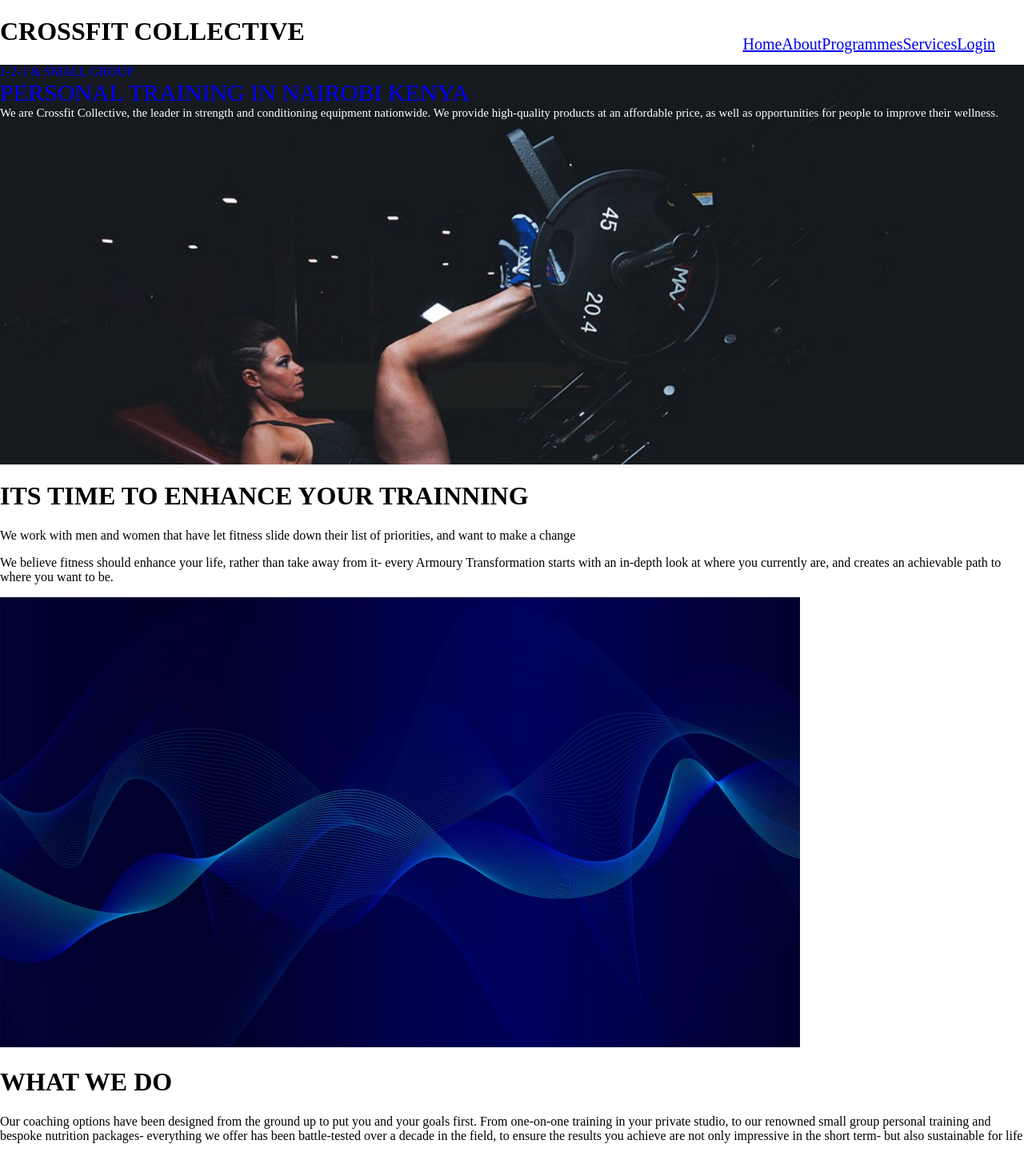
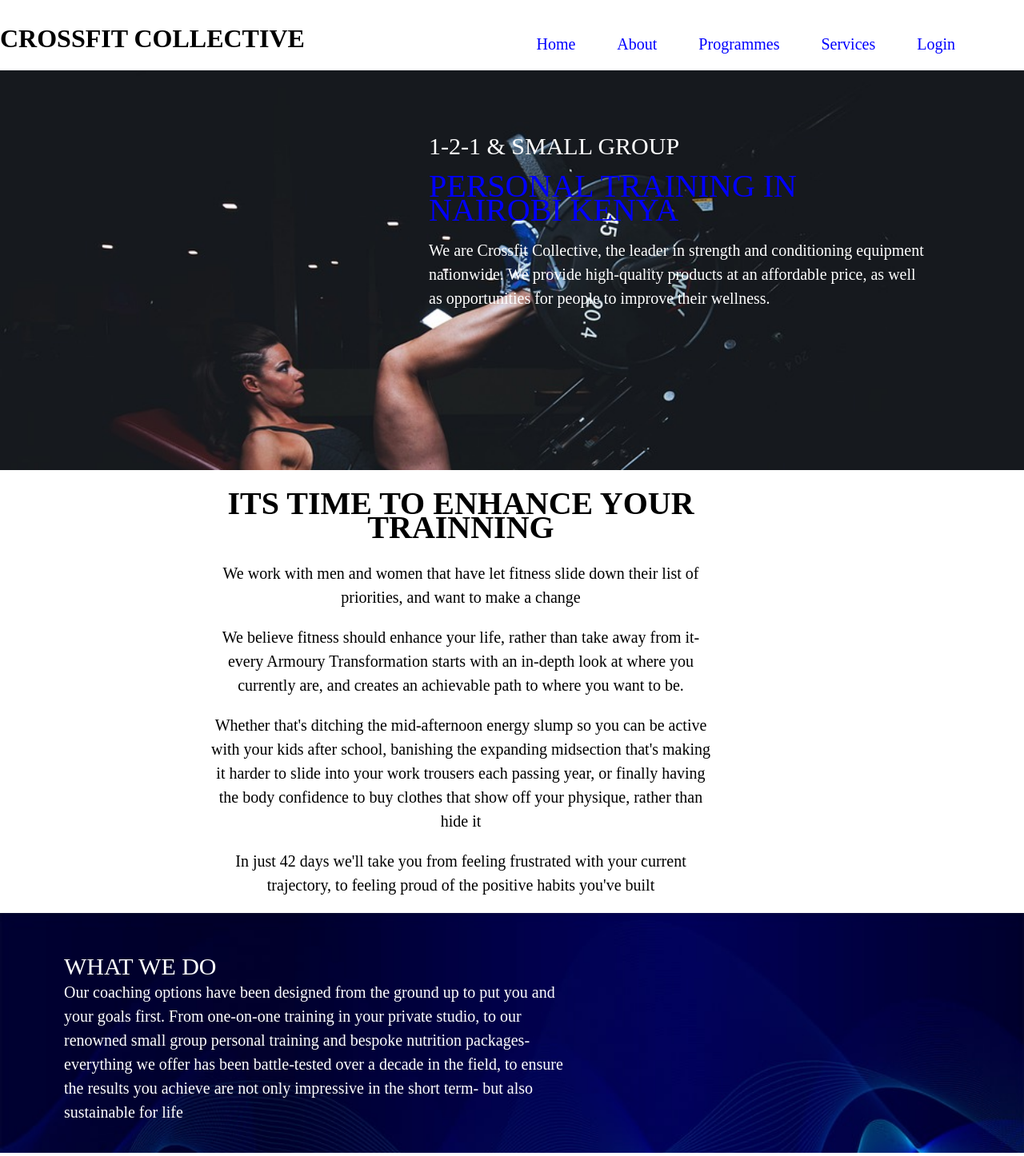
Before and after one commit to Eddahkarambu/Fitness-web-app, a React (Create React App) app: page / in a window 1280 px wide. Shown: the whole page at 80% size. Built offline with nearby package versions, Linux system fonts and the light colour scheme.

Commit message:
add css styles

```diff
--- a/src/Components/Home.css
+++ b/src/Components/Home.css
@@ -12,17 +12,63 @@ body{
 
 }
 .intro{
-    display: block;
+   position:relative;
+   padding-left: 40px;
+
+}
+.one{
+    padding-top:80px ;
+    width: 50%;
+    margin-left:40%;
+    line-height: 30px;
 }
 .smallgroup{
-    color: blue;
-    font: 20px;
+    color: white;
+    font-size: 30px;
 }
 .training{
     color: blue;
-    font-size: 30px;
+    font-size: 40px;
+    padding-bottom: 20px;
+    padding-top: 20px;
 }
 .para{
     color:white;
-    font-size: 15px;
+    font-size: 20px;
 }
+
+.background{
+    background-image: url('../Images/background.jpg');
+    height: fit-content;
+    width: 100%;
+    background-size: cover;
+   object-fit: cover;
+   height: 300px;
+
+}
+.about{
+    color: white;
+    padding-top: 50px;
+    width: 50%;
+    margin-left: 80px;
+}
+.services{
+    font-size: 30px;
+}
+.service{
+    font-size: 20px;
+    line-height: 30px;
+    word-wrap: break-word;
+    display: inline-block;
+    display: block;
+}
+.intro2{
+    line-height: 30px;
+    text-align: center;
+    font-size: 20px;
+    word-wrap: break-word;
+    display: block;
+    width:50%;
+    justify-content: center;
+   margin-left: 20%;
+}
--- a/src/Components/Home.js
+++ b/src/Components/Home.js
@@ -1,42 +1,37 @@
 import './Home.css';
 import Navbar from './Navbar.js';
-
-import background from '../Images/background.jpg'
 
 
 function Home() {
     return (
         <div className="home">
-            <div className='nav'>
              <Navbar/>
-             </div>
+
              <div className='partone'>
-
              <div className='intro'>
+               <div className='one'>
                 <div className='smallgroup'>1-2-1 & SMALL GROUP</div>
                 <div className='training'>PERSONAL TRAINING IN NAIROBI KENYA</div>
-                <div className='para'>We are Crossfit Collective, the leader in strength and conditioning equipment nationwide. We provide high-quality products at an affordable price, as well as opportunities for people to improve their wellness.</div>             </div>
+                <div className='para'>We are Crossfit Collective, the leader in strength and conditioning equipment nationwide. We provide high-quality products at an affordable price, as well as opportunities for people to improve their wellness.</div>
+                </div>
+               </div>
              </div>
 
-             <div className='into2'>
+             <div className='intro2'>
                 <h1>ITS TIME TO ENHANCE YOUR TRAINNING</h1>
                 <p>We work with men and women that have let fitness slide down their list of priorities, and want to make a change</p>
                 <p>We believe fitness should enhance your life, rather than take away from it- every Armoury Transformation starts with an in-depth look at where you currently are, and creates an achievable path to where you want to be.</p>
-
-             </div>
-             <div className='background'>
-             <img  src={background} alt="background"/>
-             </div>
-             <div className='about'>
-               <h1>WHAT WE DO</h1>
-               <p>Our coaching options have been designed from the ground up to put you and your goals first. From one-on-one training in your private studio, to our renowned small group personal training and bespoke nutrition packages- everything we offer has been battle-tested over a decade in the field, to ensure the results you achieve are not only impressive in the short term- but also sustainable for life</p>
-
+                <p>Whether that's ditching the mid-afternoon energy slump so you can be active with your kids after school, banishing the expanding midsection that's making it harder to slide into your work trousers each passing year, or finally having the body confidence to buy clothes that show off your physique, rather than hide it</p>
+                <p>In just 42 days we'll take you from feeling frustrated with your current trajectory, to feeling proud of the positive habits you've built</p>
              </div>
 
-             <div>
 
+             <div className='background'>
+             <div className='about'>
+               <div className='services'>WHAT WE DO</div>
+               <div className='service'>Our coaching options have been designed from the ground up to put you and your goals first. From one-on-one training in your private studio, to our renowned small group personal training and bespoke nutrition packages- everything we offer has been battle-tested over a decade in the field, to ensure the results you achieve are not only impressive in the short term- but also sustainable for life</div>
              </div>
-
+             </div>
         </div>
       );
 
--- a/src/Components/Navbar.css
+++ b/src/Components/Navbar.css
@@ -1,8 +1,16 @@
+.Heading{
+    margin-top: 30px;
+    font-weight: 20px;
+    color: black;
+}
 .navbar{
     display:flex;
     justify-content: space-between;
 }
-.main-nav{
+.main-nav {
+    display: flex;
+}
+.main-nav a {
     float: left;
     color: blue;
     text-align: center;
@@ -11,4 +19,43 @@
     font-size: 20px;
     margin-top: 30px;
     margin-right: 20px;
+  }
+
+  .main-nav a:hover {
+    background-color: white;
+    color: black;
+    overflow: hidden;
+  }
+
+  .mobile-nav {
+    display: inline-block;
 }
+.mobile-nav a {
+    float: left;
+    color: blue;
+    text-align: center;
+    padding: 14px 16px;
+    text-decoration: none;
+    font-size: 20px;
+    margin-top: 30px;
+    margin-right: 20px;
+  }
+  .mobile-nav a:hover {
+    background-color: #ddd;
+    color: black;
+    overflow: hidden;
+  }
+
+  .main-nav{
+    margin-right: 50px;
+    height: fit-content;
+  }
+
+  @media(max-width:818px){
+    .main-nav{
+          display:none;
+      }
+      .navbar {
+        display: block;
+    }
+}
--- a/src/Components/Navbar.js
+++ b/src/Components/Navbar.js
@@ -7,11 +7,13 @@ function Navbar(){
 
     return(
         <div className="navbar">
+             <div className='header-icon'>
                 <div className="Heading">
-                    <div className='crossfit'>
+                    <div className='Gym'>
                         <h1> CROSSFIT COLLECTIVE </h1>
                     </div>
                 </div>
+            </div>
             <div className="main-nav">
                 <Link to='/Home'>Home</Link>
                 <Link to='/About'>About</Link>
```
